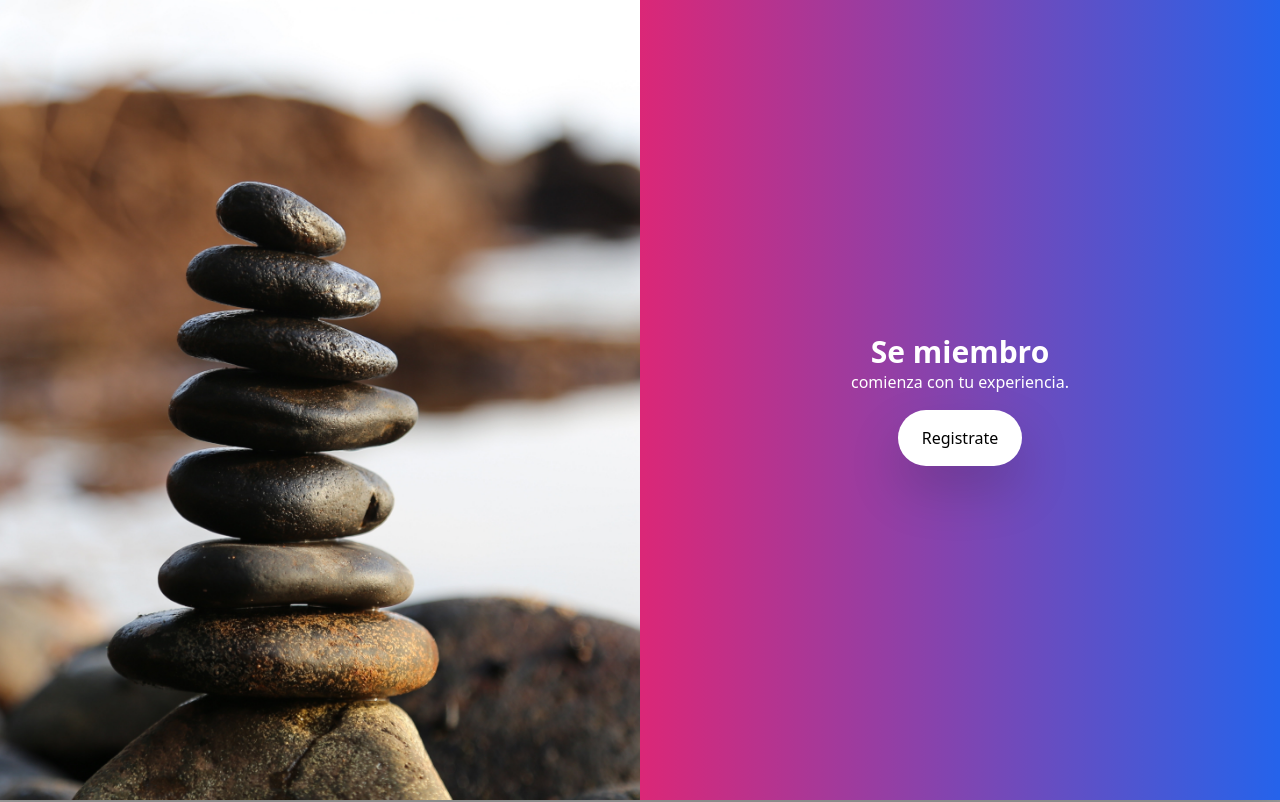
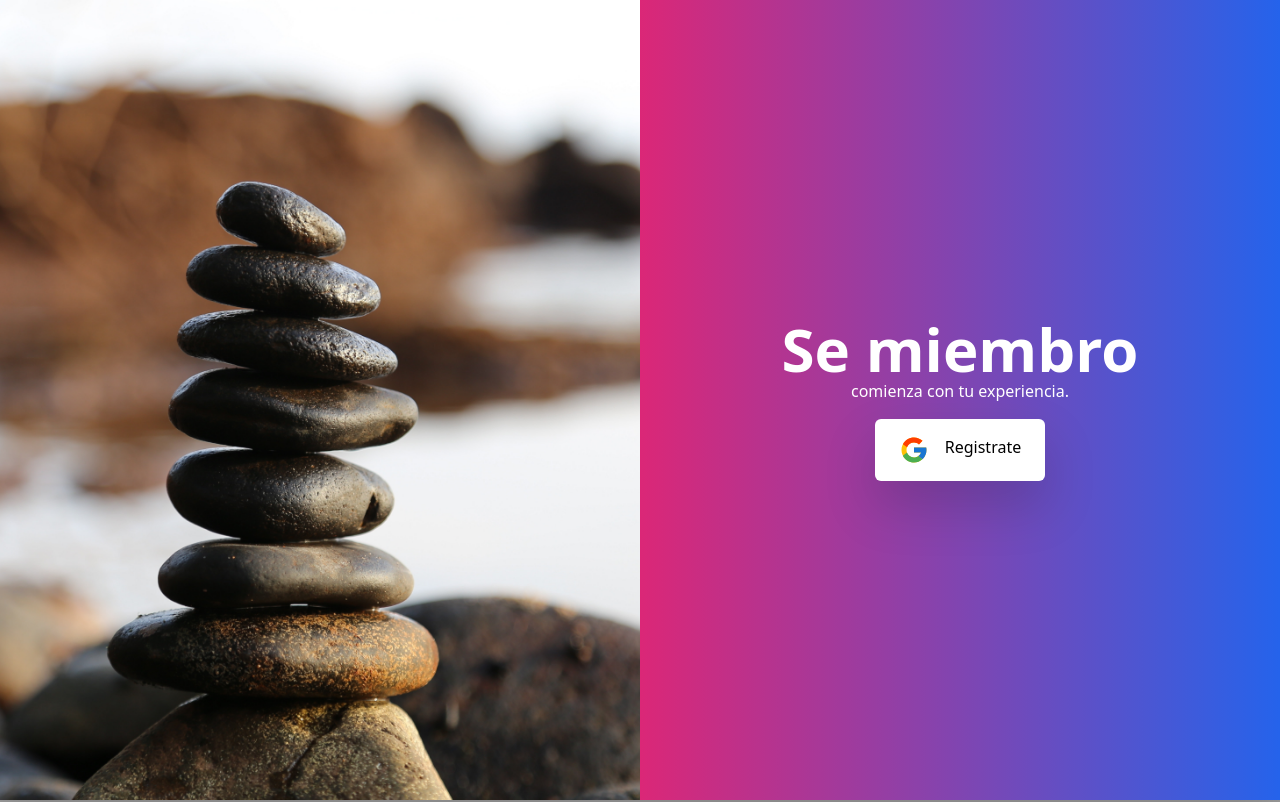
Before and after one commit to ortizfram/Yoga-Membership-videos-page, a Next.js app in the folder membership-page/: page / in a window 1280 px wide. Shown: the top 802 px of the page. Built offline with nearby package versions, Linux system fonts and the light colour scheme; grey boxes are pictures that could not be loaded.

Commit message:
button register

```diff
--- a/membership-page/components/Login.jsx
+++ b/membership-page/components/Login.jsx
@@ -1,15 +1,17 @@
 import React from "react";
+import { FcGoogle } from "react-icons/fc";
 
 const Login = () => {
   return (
     <div className="grid grid-cols-2 bg-gradient-to-r from-purple-600 via-pink-600 to-blue-600 drop-shadow-2xl">
       <div className="bg-login-image bg-cover bg-center h-screen grid place-items-center"></div>
       <div className="flex items-center justify-center flex-col m-auto p-2">
-        <h3 className="text-3xl font-bold text-white">Se miembro</h3>
+        <h3 className="text-6xl font-bold text-white">Se miembro</h3>
         <p className="text-white">comienza con tu experiencia.</p>
-        <button className="drop-shadow-2xl mt-4 px-6 py-4 rounded-full bg-white hover:bg-blue-600 hover:text-white text-black">
+        <div className="flex gap-4 cursor-pointer drop-shadow-2xl mt-4 px-6 p-4 rounded-[6px] bg-white  text-black">
+          <FcGoogle className="text-[30px]" />
           Registrate
-        </button>
+        </div>
       </div>
     </div>
   );
```
